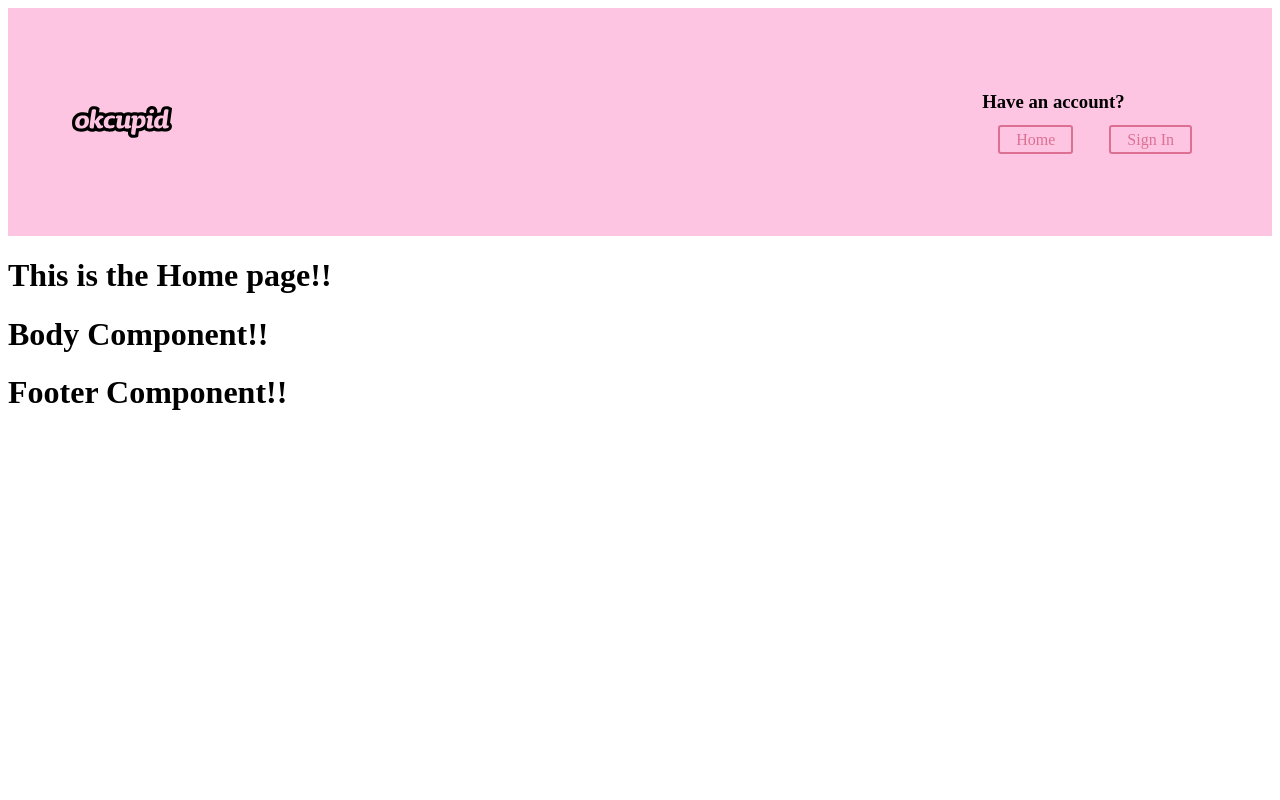
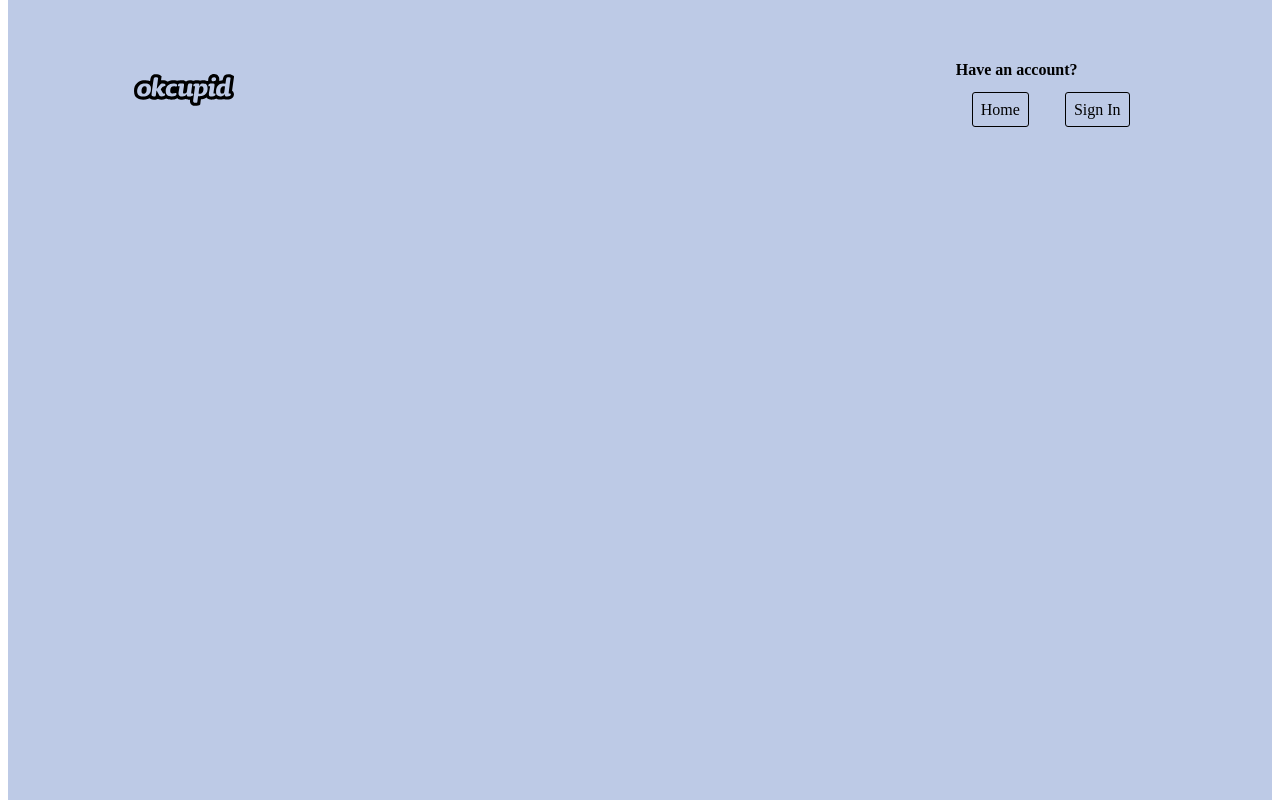
Before and after one commit to devsweeting/OkCupid, a React app: page /#/ in a window 1280 px wide. Shown: the top 800 px of the page. Built offline with nearby package versions, Linux system fonts and the light colour scheme.

Commit message:
Add color change on interval with css animation.

```diff
--- a/src/components/Header.jsx
+++ b/src/components/Header.jsx
@@ -4,8 +4,10 @@ import styled from 'styled-components';
 import okcupid from '../assets/images/okcupid.svg';
 
 const Wrapper = styled.section`
-  padding: 4em;
-  background: #fec5e2;
+  padding: 2em;
+  max-width: 80%;
+  margin: 0 auto;
+
   display: flex;
   justify-content: space-between;
 `;
@@ -15,25 +17,26 @@ const Wrapper = styled.section`
 const TestButton = styled(Link)`
   font-size: 1em;
   margin: 1em;
-  padding: 0.25em 1em;
-  border: 2px solid palevioletred;
+  padding: 0.5em;
+  border: 1px solid black;
   border-radius: 3px;
   text-decoration: none;
-  color: palevioletred;
+  color: black;
+
 `;
 
   const Image = styled.img`
     height: 100px;
     width: 100px;
+  `;
 
-  `;
 
 function Header(){
   return (
     <Wrapper>
       <Image src={okcupid}/>
         <div>
-        <h3>Have an account?</h3>
+        <h4>Have an account?</h4>
         <TestButton to="/">Home</TestButton>  <TestButton to="/signin">Sign In</TestButton>
       </div>
     </Wrapper>
--- a/src/components/Home/Body/Body.jsx
+++ b/src/components/Home/Body/Body.jsx
@@ -3,7 +3,7 @@ import React from "react";
 function Body(){
   return (
     <div>
-       <h1>Body Component!!</h1>
+
     </div>
   );
 }
--- a/src/components/Home/Home.jsx
+++ b/src/components/Home/Home.jsx
@@ -1,13 +1,42 @@
 import React from "react";
 import Body from './Body/Body';
 import Footer from './Footer/Footer';
+import styled from 'styled-components';
+
+const Wrapper = styled.section`
+  padding: 2em;
+  max-width: 100%;
+  margin: 0 auto;
+  display: flex;
+  justify-content: space-between;
+  height: 75em;
+  margin-top: -200px;
+
+  animation: colorchange 5s;
+  -webkit-animation: colorchange 50s;
+  @keyframes colorchange
+  {
+    0%   {background: #fec5e2;}
+    50%  {background: #23d7ef;}
+    100%  {background: #21bc66;}
+  }
+
+  @-webkit-keyframes colorchange /* Safari and Chrome - necessary duplicate */
+  {
+    0%   {background: #fec5e2;}
+    50%  {background: #23d7ef;}
+    100%  {background: #21bc66;}
+  }
+`;
+
 
 
 function Home(){
   return (
     <div>
-      <h1>This is the Home page!!</h1>
-      <Body/>
+      <Wrapper>
+        <Body/>
+      </Wrapper>
       <Footer/>
     </div>
   );
```
